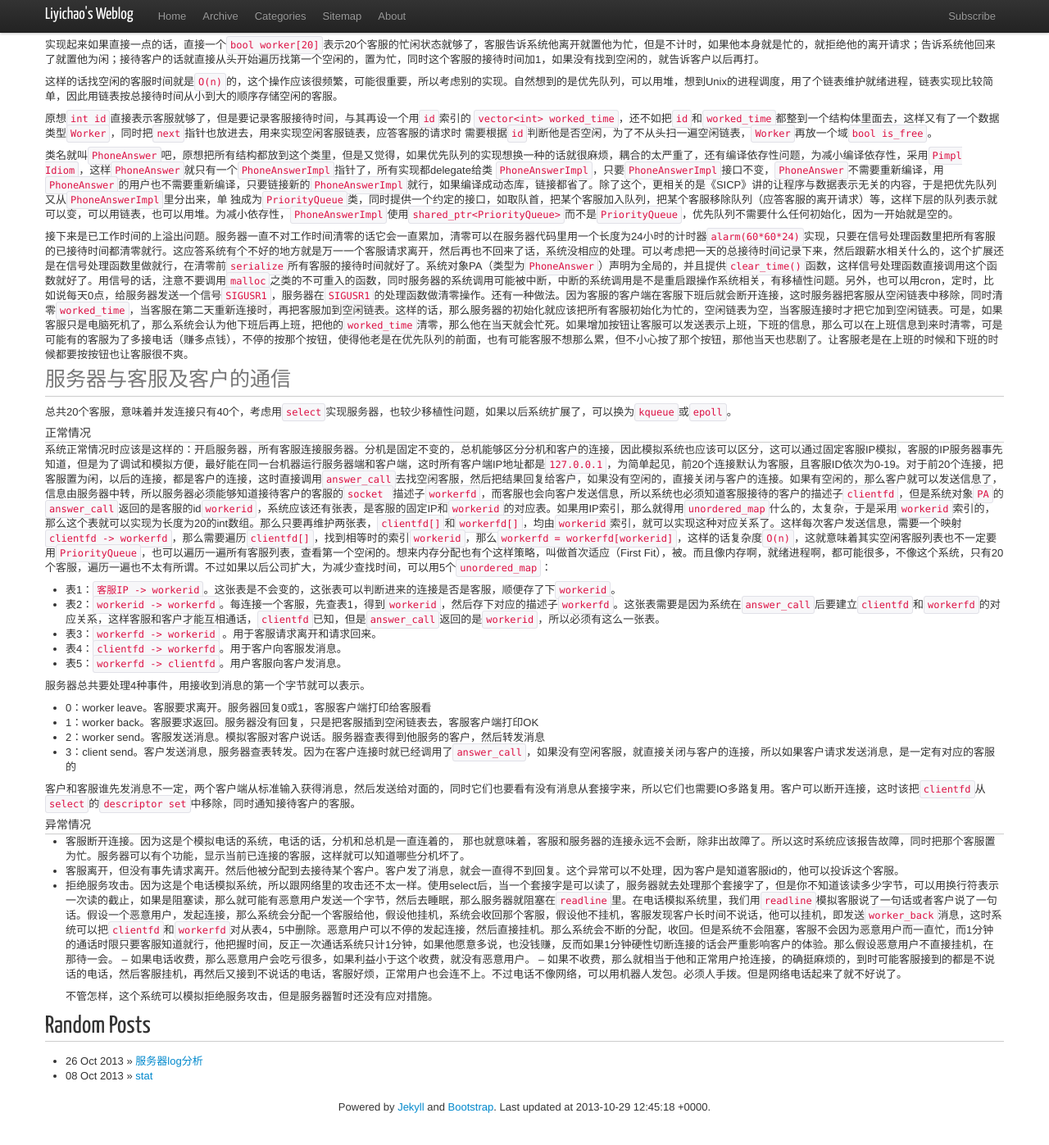
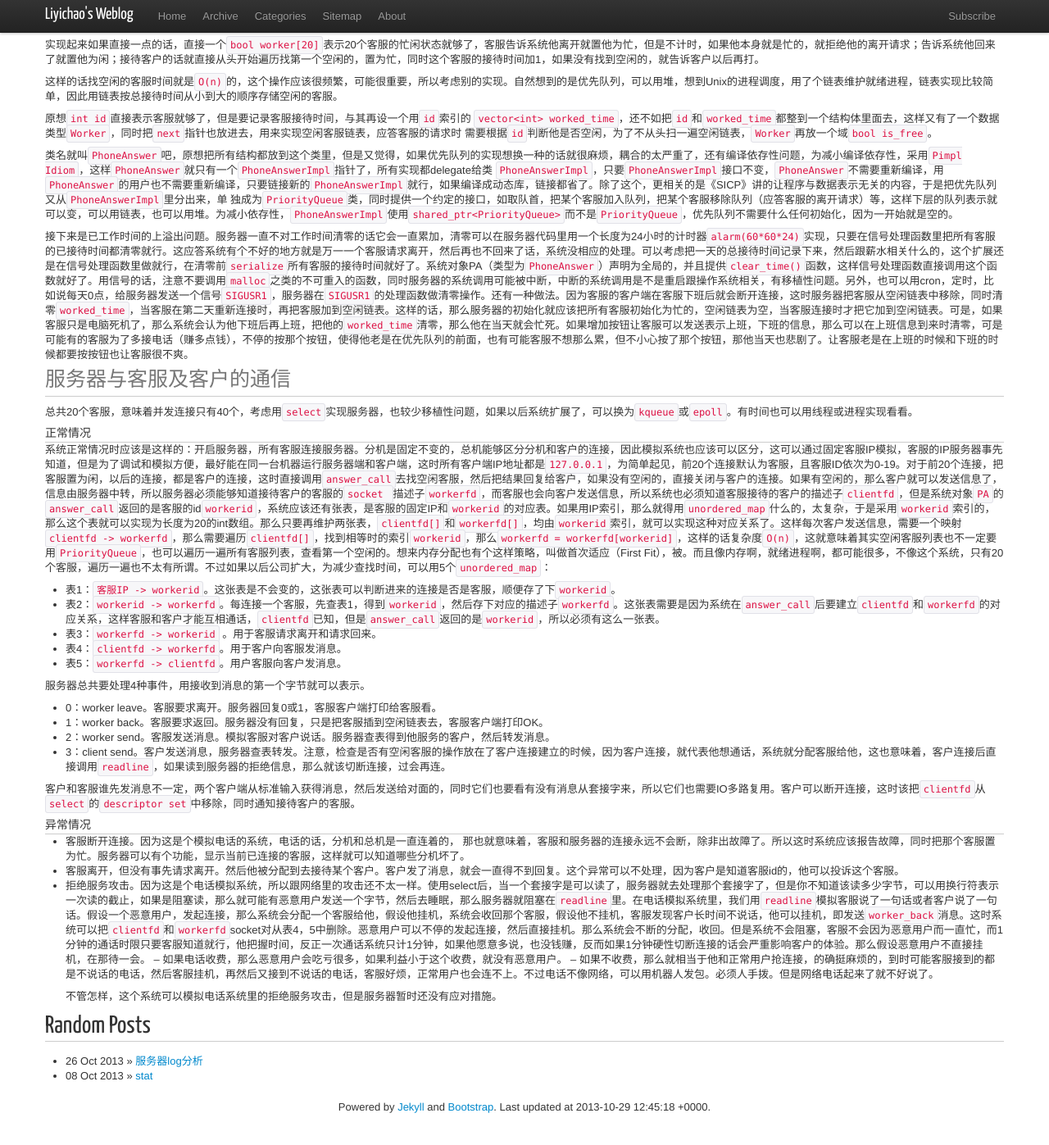
Before and after one commit to liyichao/liyichao.github.io, a Jekyll site: the page built from _posts/2013/2013-10-25-phone-answering-logic.md, in a window 1280 px wide and 1400 px high, scrolled down 159 px. Shown: the top 1397 px of the window at 82% size. Built offline with Jekyll 4.4.1, drawn with Linux system fonts in a browser that asks for light colours; nearby versions of some CDN libraries; Markdown is read by kramdown in place of the engine named in the settings; comment, search, counter and statistics services are not loaded.

Commit message:
no comment

```diff
--- a/_posts/2013/2013-10-25-phone-answering-logic.md
+++ b/_posts/2013/2013-10-25-phone-answering-logic.md
@@ -22,7 +22,7 @@
 接下来是已工作时间的上溢出问题。服务器一直不对工作时间清零的话它会一直累加，清零可以在服务器代码里用一个长度为24小时的计时器`alarm(60*60*24)`实现，只要在信号处理函数里把所有客服的已接待时间都清零就行。这应答系统有个不好的地方就是万一一个客服请求离开，然后再也不回来了话，系统没相应的处理。可以考虑把一天的总接待时间记录下来，然后跟薪水相关什么的，这个扩展还是在信号处理函数里做就行，在清零前`serialize`所有客服的接待时间就好了。系统对象PA（类型为`PhoneAnswer`）声明为全局的，并且提供`clear_time()`函数，这样信号处理函数直接调用这个函数就好了。用信号的话，注意不要调用`malloc`之类的不可重入的函数，同时服务器的系统调用可能被中断，中断的系统调用是不是重启跟操作系统相关，有移植性问题。另外，也可以用cron，定时，比如说每天0点，给服务器发送一个信号`SIGUSR1`，服务器在`SIGUSR1`的处理函数做清零操作。还有一种做法。因为客服的客户端在客服下班后就会断开连接，这时服务器把客服从空闲链表中移除，同时清零`worked_time`，当客服在第二天重新连接时，再把客服加到空闲链表。这样的话，那么服务器的初始化就应该把所有客服初始化为忙的，空闲链表为空，当客服连接时才把它加到空闲链表。可是，如果客服只是电脑死机了，那么系统会认为他下班后再上班，把他的`worked_time`清零，那么他在当天就会忙死。如果增加按钮让客服可以发送表示上班，下班的信息，那么可以在上班信息到来时清零，可是可能有的客服为了多接电话（赚多点钱），不停的按那个按钮，使得他老是在优先队列的前面，也有可能客服不想那么累，但不小心按了那个按钮，那他当天也悲剧了。让客服老是在上班的时候和下班的时候都要按按钮也让客服很不爽。
 
 ###服务器与客服及客户的通信
-总共20个客服，意味着并发连接只有40个，考虑用`select`实现服务器，也较少移植性问题，如果以后系统扩展了，可以换为`kqueue`或`epoll`。
+总共20个客服，意味着并发连接只有40个，考虑用`select`实现服务器，也较少移植性问题，如果以后系统扩展了，可以换为`kqueue`或`epoll`。有时间也可以用线程或进程实现看看。
 
 ####正常情况
 系统正常情况时应该是这样的：开启服务器，所有客服连接服务器。分机是固定不变的，总机能够区分分机和客户的连接，因此模拟系统也应该可以区分，这可以通过固定客服IP模拟，客服的IP服务器事先知道，但是为了调试和模拟方便，最好能在同一台机器运行服务器端和客户端，这时所有客户端IP地址都是`127.0.0.1`，为简单起见，前20个连接默认为客服，且客服ID依次为0-19。对于前20个连接，把客服置为闲，以后的连接，都是客户的连接，这时直接调用`answer_call`去找空闲客服，然后把结果回复给客户，如果没有空闲的，直接关闭与客户的连接。如果有空闲的，那么客户就可以发送信息了，信息由服务器中转，所以服务器必须能够知道接待客户的客服的`socket `描述子`workerfd`，而客服也会向客户发送信息，所以系统也必须知道客服接待的客户的描述子`clientfd`，但是系统对象`PA`的`answer_call`返回的是客服的id`workerid`，系统应该还有张表，是客服的固定IP和`workerid`的对应表。如果用IP索引，那么就得用`unordered_map`什么的，太复杂，于是采用`workerid`索引的，那么这个表就可以实现为长度为20的int数组。那么只要再维护两张表，`clientfd[]`和`workerfd[]`，均由`workerid`索引，就可以实现这种对应关系了。这样每次客户发送信息，需要一个映射`clientfd -> workerfd`，那么需要遍历`clientfd[]`，找到相等时的索引`workerid`，那么`workerfd = workerfd[workerid]`，这样的话复杂度`O(n)`，这就意味着其实空闲客服列表也不一定要用`PriorityQueue`，也可以遍历一遍所有客服列表，查看第一个空闲的。想来内存分配也有个这样策略，叫做首次适应（First Fit），被。而且像内存啊，就绪进程啊，都可能很多，不像这个系统，只有20个客服，遍历一遍也不太有所谓。不过如果以后公司扩大，为减少查找时间，可以用5个`unordered_map`：
@@ -35,10 +35,10 @@
 
 服务器总共要处理4种事件，用接收到消息的第一个字节就可以表示。
 
-- 0：worker leave。客服要求离开。服务器回复0或1，客服客户端打印给客服看
-- 1：worker back。客服要求返回。服务器没有回复，只是把客服插到空闲链表去，客服客户端打印OK
-- 2：worker send。客服发送消息。模拟客服对客户说话。服务器查表得到他服务的客户，然后转发消息
-- 3：client send。客户发送消息，服务器查表转发。因为在客户连接时就已经调用了`answer_call`，如果没有空闲客服，就直接关闭与客户的连接，所以如果客户请求发送消息，是一定有对应的客服的
+- 0：worker leave。客服要求离开。服务器回复0或1，客服客户端打印给客服看。
+- 1：worker back。客服要求返回。服务器没有回复，只是把客服插到空闲链表去，客服客户端打印OK。
+- 2：worker send。客服发送消息。模拟客服对客户说话。服务器查表得到他服务的客户，然后转发消息。
+- 3：client send。客户发送消息，服务器查表转发。注意，检查是否有空闲客服的操作放在了客户连接建立的时候，因为客户连接，就代表他想通话，系统就分配客服给他，这也意味着，客户连接后直接调用`readline`，如果读到服务器的拒绝信息，那么就该切断连接，过会再连。
 
 客户和客服谁先发消息不一定，两个客户端从标准输入获得消息，然后发送给对面的，同时它们也要看有没有消息从套接字来，所以它们也需要IO多路复用。客户可以断开连接，这时该把`clientfd`从`select`的`descriptor set`中移除，同时通知接待客户的客服。
 
@@ -46,8 +46,8 @@
 
 - 客服断开连接。因为这是个模拟电话的系统，电话的话，分机和总机是一直连着的， 那也就意味着，客服和服务器的连接永远不会断，除非出故障了。所以这时系统应该报告故障，同时把那个客服置为忙。服务器可以有个功能，显示当前已连接的客服，这样就可以知道哪些分机坏了。
 - 客服离开，但没有事先请求离开。然后他被分配到去接待某个客户。客户发了消息，就会一直得不到回复。这个异常可以不处理，因为客户是知道客服id的，他可以投诉这个客服。
-- 拒绝服务攻击。因为这是个电话模拟系统，所以跟网络里的攻击还不太一样。使用select后，当一个套接字是可以读了，服务器就去处理那个套接字了，但是你不知道该读多少字节，可以用换行符表示一次读的截止，如果是阻塞读，那么就可能有恶意用户发送一个字节，然后去睡眠，那么服务器就阻塞在`readline`里。在电话模拟系统里，我们用`readline`模拟客服说了一句话或者客户说了一句话。假设一个恶意用户，发起连接，那么系统会分配一个客服给他，假设他挂机，系统会收回那个客服，假设他不挂机，客服发现客户长时间不说话，他可以挂机，即发送`worker_back`消息，这时系统可以把`clientfd`和`workerfd`对从表4，5中删除。恶意用户可以不停的发起连接，然后直接挂机。那么系统会不断的分配，收回。但是系统不会阻塞，客服不会因为恶意用户而一直忙，而1分钟的通话时限只要客服知道就行，他把握时间，反正一次通话系统只计1分钟，如果他愿意多说，也没钱赚，反而如果1分钟硬性切断连接的话会严重影响客户的体验。那么假设恶意用户不直接挂机，在那待一会。
+- 拒绝服务攻击。因为这是个电话模拟系统，所以跟网络里的攻击还不太一样。使用select后，当一个套接字是可以读了，服务器就去处理那个套接字了，但是你不知道该读多少字节，可以用换行符表示一次读的截止，如果是阻塞读，那么就可能有恶意用户发送一个字节，然后去睡眠，那么服务器就阻塞在`readline`里。在电话模拟系统里，我们用`readline`模拟客服说了一句话或者客户说了一句话。假设一个恶意用户，发起连接，那么系统会分配一个客服给他，假设他挂机，系统会收回那个客服，假设他不挂机，客服发现客户长时间不说话，他可以挂机，即发送`worker_back`消息。这时系统可以把`clientfd`和`workerfd`socket对从表4，5中删除。恶意用户可以不停的发起连接，然后直接挂机。那么系统会不断的分配，收回。但是系统不会阻塞，客服不会因为恶意用户而一直忙，而1分钟的通话时限只要客服知道就行，他把握时间，反正一次通话系统只计1分钟，如果他愿意多说，也没钱赚，反而如果1分钟硬性切断连接的话会严重影响客户的体验。那么假设恶意用户不直接挂机，在那待一会。
     --      如果电话收费，那么恶意用户会吃亏很多，如果利益小于这个收费，就没有恶意用户。
     -- 如果不收费，那么就相当于他和正常用户抢连接，的确挺麻烦的，到时可能客服接到的都是不说话的电话，然后客服挂机，再然后又接到不说话的电话，客服好烦，正常用户也会连不上。不过电话不像网络，可以用机器人发包。必须人手拨。但是网络电话起来了就不好说了。
 
-    不管怎样，这个系统可以模拟拒绝服务攻击，但是服务器暂时还没有应对措施。
+    不管怎样，这个系统可以模拟电话系统里的拒绝服务攻击，但是服务器暂时还没有应对措施。
```
Also changed, not shown: _posts/2013/2013-10-26-server-log-analysis.md (+0 -2 lines).
